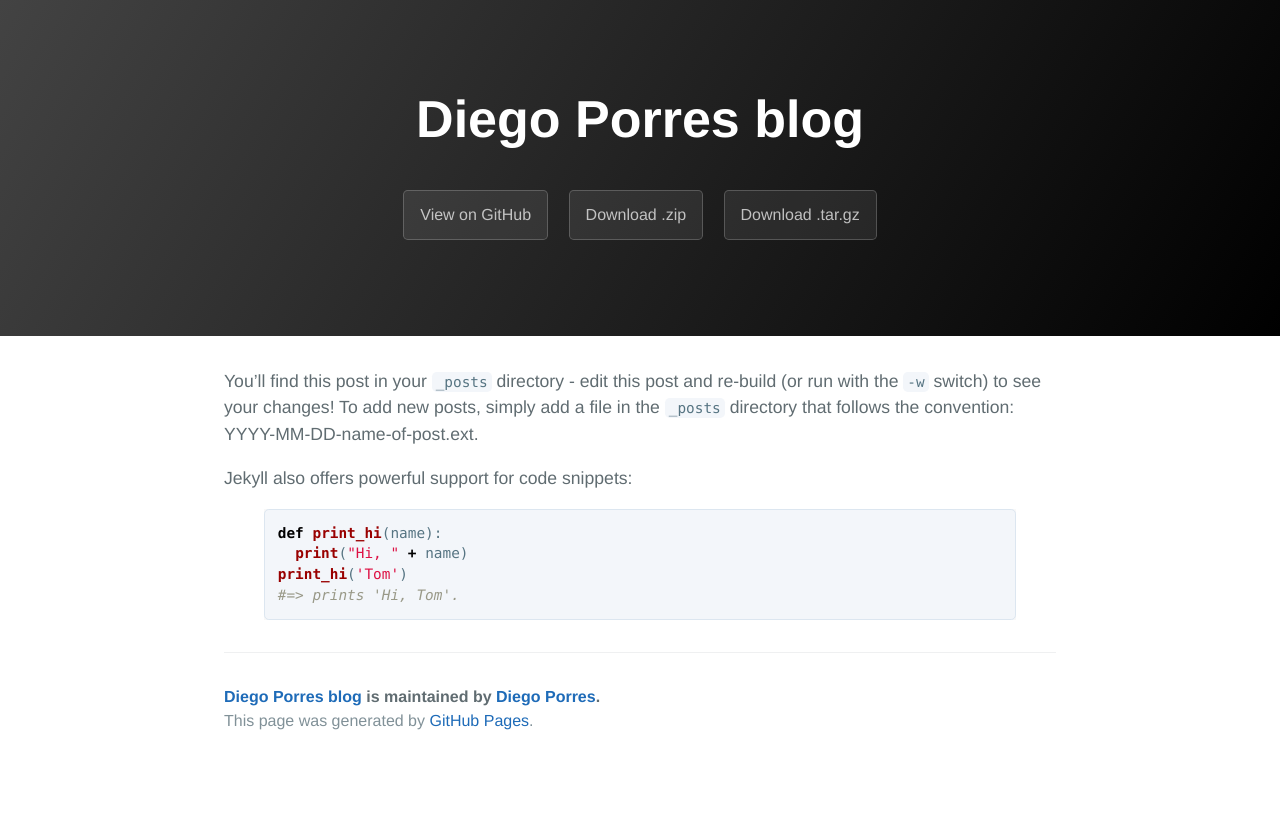
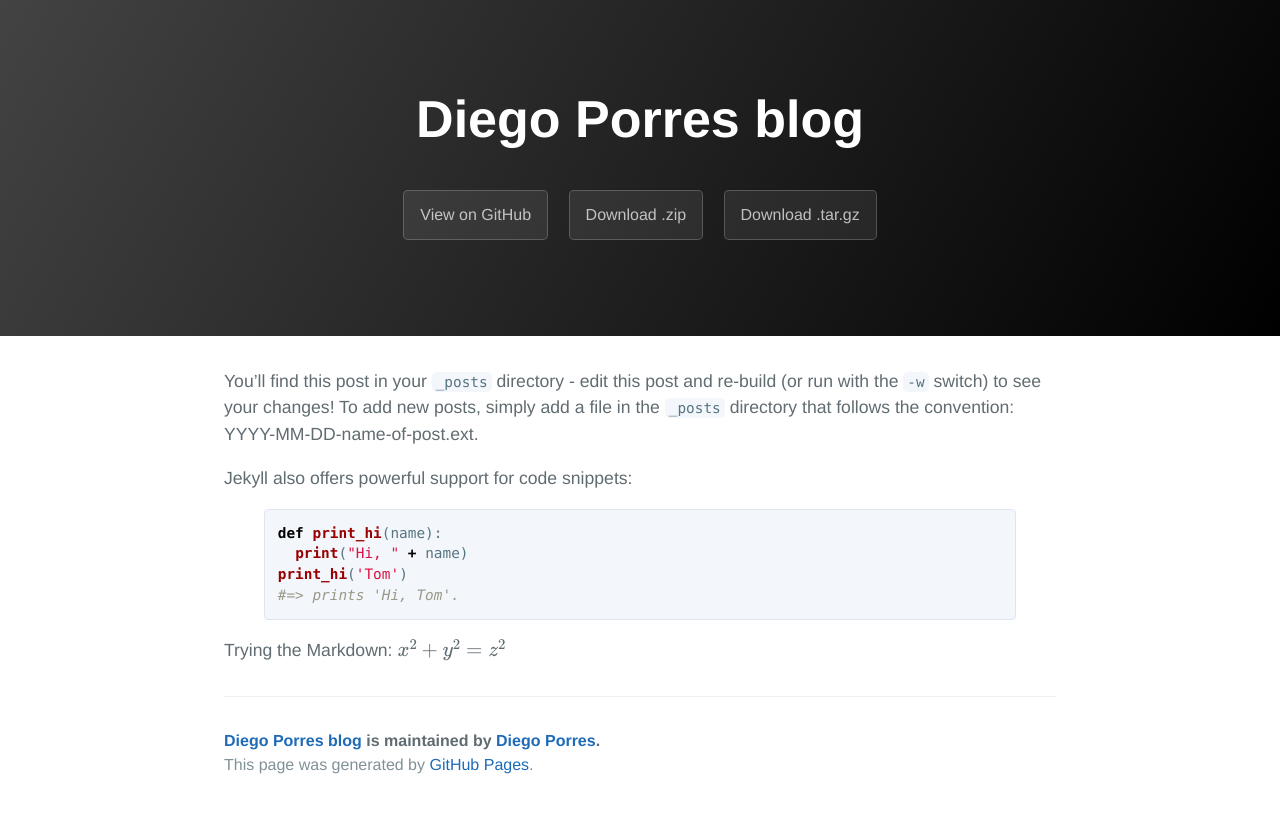
Before and after one commit to PDillis/pdillis.github.io, a Jekyll site: the page built from _posts/2018-02-26-sample-content.markdown, in a window 1280 px wide. Shown: the top 813 px of the page. Built offline with Jekyll 4.4.1, drawn with Linux system fonts in a browser that asks for light colours; formulas are drawn with MathJax 3.

Commit message:
Update 2018-02-26-sample-content.markdown

```diff
--- a/_posts/2018-02-26-sample-content.markdown
+++ b/_posts/2018-02-26-sample-content.markdown
@@ -17,5 +17,7 @@
 #=> prints 'Hi, Tom'.
 {% endhighlight %}
 
+Trying the Markdown: $$x^2+y^2 = z^2$$
+
 [jekyll-gh]: https://github.com/mojombo/jekyll
 [jekyll]:    http://jekyllrb.com
```
